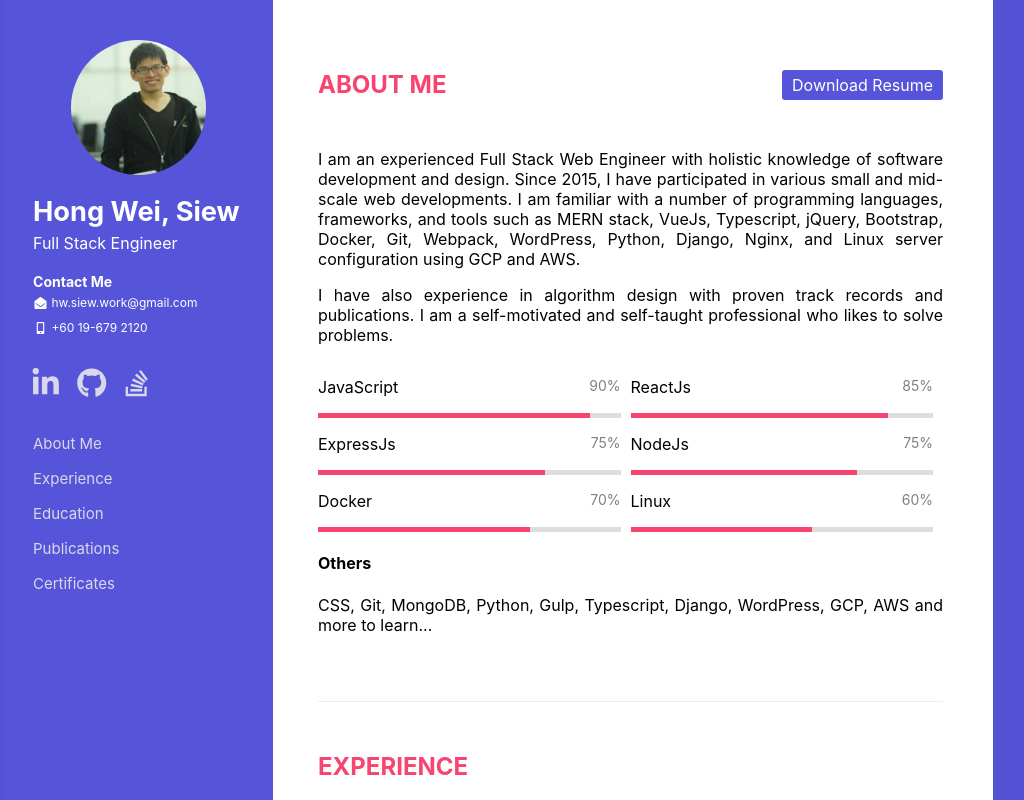
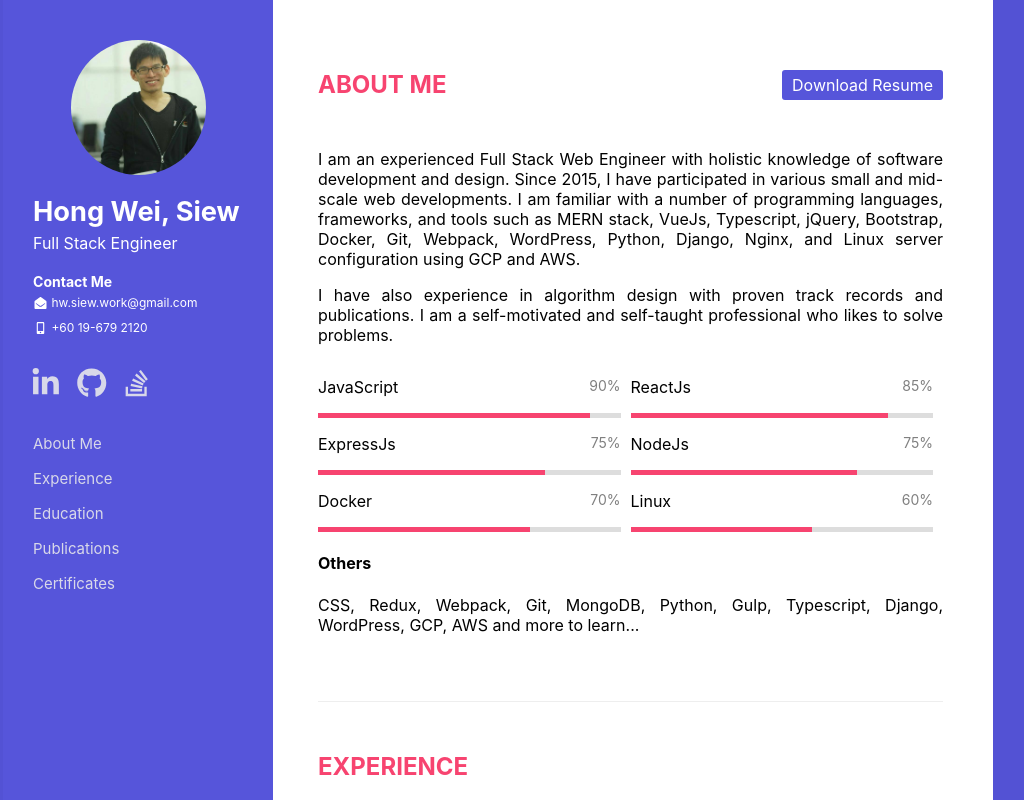
Before and after one commit to hwsiew/hwsiew.github.io, a React (Create React App) app: page / in a window 1280 px wide. Shown: the top 800 px of the page, without its empty margins (125-1149 px from the left). Built offline with nearby package versions, Linux system fonts and the light colour scheme.

Commit message:
Updated skill other description

```diff
--- a/src/App.js
+++ b/src/App.js
@@ -151,7 +151,7 @@ function App() {
           </div>
           <div>
             <h4>Others</h4>
-            <p> CSS, Git, MongoDB, Python, Gulp, Typescript, Django, WordPress, GCP, AWS and more to learn...</p>
+            <p> CSS, Redux, Webpack, Git, MongoDB, Python, Gulp, Typescript, Django, WordPress, GCP, AWS and more to learn...</p>
           </div>
         </section>
 
```
